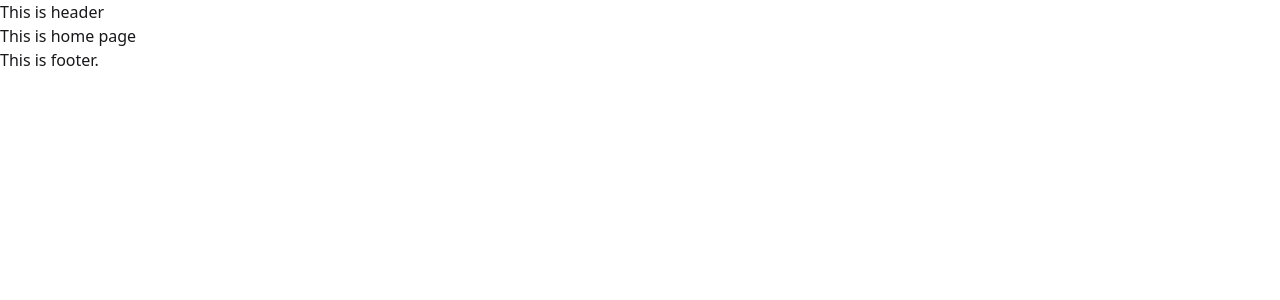
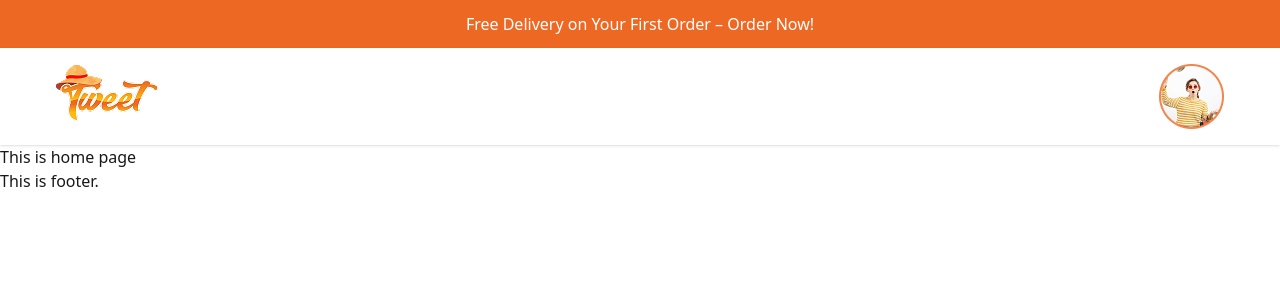
Before and after one commit to parvejpappu100/frontend-task, a React (Vite) app: page / in a window 1280 px wide. Shown: the top 300 px of the page. Built offline with nearby package versions, Linux system fonts and the light colour scheme.

Commit message:
added header

```diff
--- a/src/Shared/Header/Header.jsx
+++ b/src/Shared/Header/Header.jsx
@@ -1,9 +1,23 @@
 import React from 'react';
+import logo from "../../assets/logo.png";
+import profile from "../../assets/profile.png";
 
 const Header = () => {
     return (
         <div>
-            <h3>This is header</h3>
+            <div className='bg-[#ED6923] text-center py-3'>
+                <h3 className='text-white'> Free Delivery on Your First Order – Order Now!</h3>
+            </div>
+            <div className='bg-white py-4 shadow'>
+                <div className='flex justify-between max-w-[1200px] mx-auto px-4'>
+                    <div>
+                        <img src={logo} alt="" />
+                    </div>
+                    <div>
+                        <img src={profile} alt="" />
+                    </div>
+                </div>
+            </div>
         </div>
     );
 };
```
Also changed, not shown: src/assets/profile.png (added).
